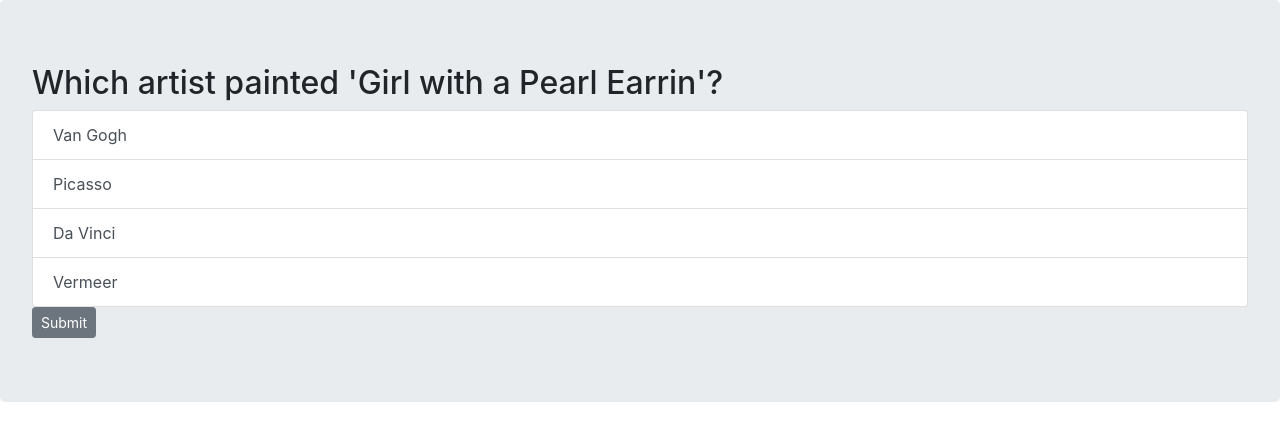
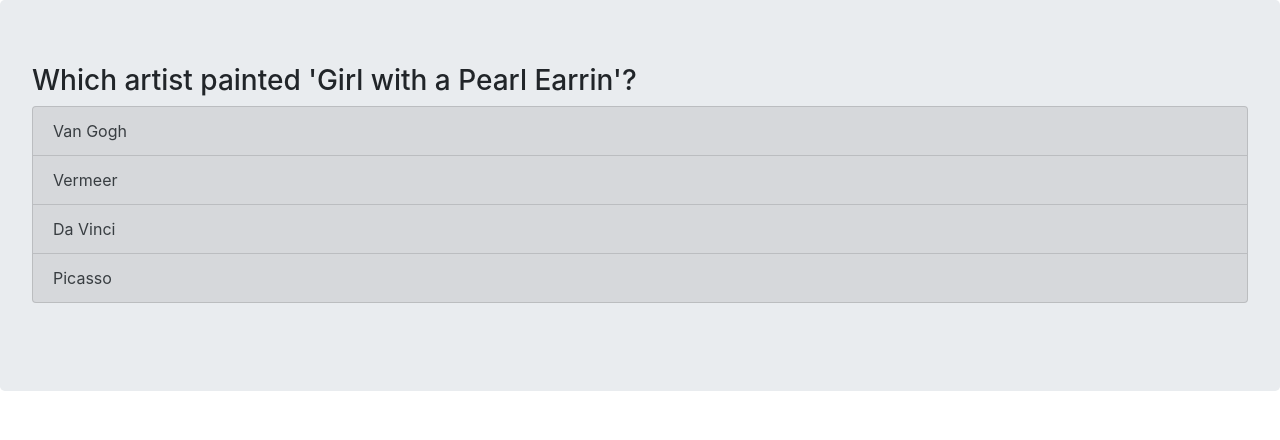
Before and after one commit to rdmcolorz/tandem_apprentice_challenge_2020, a React (Create React App) app: page / in a window 1280 px wide. Both pictures are taken after a click on the button "Start Game". Shown: the top 440 px of the page. Built offline with nearby package versions, Linux system fonts and the light colour scheme.

Commit message:
feature to show answer

```diff
--- a/src/App.js
+++ b/src/App.js
@@ -2,68 +2,94 @@ import "./App.css";
 import questions from "./data/Apprentice_TandemFor400_Data";
 import React, { Component } from "react";
 import QuestionBox from "./components/questionBox";
+import ScoreBox from "./components/scoreBox";
 // import StartBox from "./components/startBox";
 
 class App extends Component {
   state = {
     isStartGame: false,
+    isAnswered: false,
     isEndGame: false,
     randomQuestions: null,
     currentQuestion: null,
     currentChoices: null,
+    currentAnswer: null,
     questionIndex: 0,
     score: 0,
   };
-
+  shuffleArray = (array) => {
+    for (let i = array.length - 1; i > 0; i--) {
+      const j = Math.floor(Math.random() * (i + 1));
+      [array[i], array[j]] = [array[j], array[i]];
+    }
+    return array;
+  };
   handleStartGame = () => {
     //Get 10 random questions from json
     const randomQuestions = questions
       .sort(() => 0.5 - Math.random())
       .slice(0, 10);
+
     this.setState({
       randomQuestions: randomQuestions,
       currentQuestion: randomQuestions[0],
-      currentChoices: [
+      currentChoices: this.shuffleArray([
         ...randomQuestions[0]["incorrect"],
         randomQuestions[0]["correct"],
-      ],
+      ]),
       isStartGame: true,
+      questionIndex: 0,
     });
-    console.log("Start game!", this.state.isStartGame);
   };
   handleGetNextQuestion = () => {
-    console.log(this.state.questionIndex);
     const randomQuestions = this.state.randomQuestions;
     const questionIndex = this.state.questionIndex + 1;
 
     if (questionIndex < 10) {
       this.setState({
         currentQuestion: randomQuestions[questionIndex],
-        currentChoices: [
+        currentChoices: this.shuffleArray([
           ...randomQuestions[questionIndex]["incorrect"],
           randomQuestions[questionIndex]["correct"],
-        ],
+        ]),
         questionIndex: questionIndex,
+        isAnswered: false,
       });
     } else {
       this.setState({
         isEndGame: true,
+        isStartGame: false,
       });
     }
+  };
+  handleRestart = () => {
+    this.setState({
+      isEndGame: false,
+    });
+  };
+  handleCheckAnswer = () => {
+    this.setState({ isAnswered: true });
   };
 
   render() {
     return (
       <React.Fragment>
+        {this.state.isEndGame ? (
+          <ScoreBox onRestart={this.handleRestart} />
+        ) : (
           <QuestionBox
             currentQuestion={this.state.currentQuestion}
             currentChoices={this.state.currentChoices}
             // randomQuestions={this.state.randomQuestions}
+
+            isAnswered={this.state.isAnswered}
             isStartGame={this.state.isStartGame}
             isEndGame={this.state.isEndGame}
             onStartGame={this.handleStartGame}
+            onCheckAnswer={this.handleCheckAnswer}
             onGetNextQuestion={this.handleGetNextQuestion}
           />
+        )}
       </React.Fragment>
     );
   }
--- a/src/components/questionBox.jsx
+++ b/src/components/questionBox.jsx
@@ -3,39 +3,51 @@ import Jumbotron from "react-bootstrap/Jumbotron";
 import ListGroup from "react-bootstrap/ListGroup";
 
 class QuestionBox extends Component {
-  shuffleArray(array) {
-    for (let i = array.length - 1; i > 0; i--) {
-      const j = Math.floor(Math.random() * (i + 1));
-      [array[i], array[j]] = [array[j], array[i]];
+  revealAnswer = (choices, choice) => {
+    if (this.props.isAnswered) {
+      if (choice === choices["correct"]) {
+        return "success";
+      } else {
+        return "danger";
       }
+    } else {
+      return "secondary";
     }
+  };
 
   render() {
     let isStartGame = this.props.isStartGame;
-    console.log(this.props.currentQuestion);
+    let choices = this.props.currentChoices;
+
+    // const choices = this.shuffleArray(this.props.currentChoices);
     return (
-      <div>
       <Jumbotron>
         {isStartGame ? (
           <div>
-              <h2>{this.props.currentQuestion["question"]}</h2>
+            <h3>{this.props.currentQuestion["question"]}</h3>
             <ListGroup>
-                {this.props.currentChoices.map((choice) => (
+              {choices.map((choice) => (
                 <ListGroup.Item
                   action
-                    className="outline-secondary"
+                  variant={this.revealAnswer(
+                    this.props.currentQuestion,
+                    choice
+                  )}
+                  onClick={this.props.onCheckAnswer}
                   key={this.props.currentChoices.indexOf(choice)}
                 >
                   {choice}
                 </ListGroup.Item>
               ))}
             </ListGroup>
-              <button
-                className="btn btn-secondary btn-sm"
-                onClick={this.props.onGetNextQuestion}
-              >
-                Submit
-              </button>
+            <br></br>
+            {this.props.isAnswered ? (
+              <ListGroup>
+                <ListGroup.Item action onClick={this.props.onGetNextQuestion}>
+                  Next Question
+                </ListGroup.Item>
+              </ListGroup>
+            ) : null}
           </div>
         ) : (
           <div>
@@ -49,7 +61,6 @@ class QuestionBox extends Component {
           </div>
         )}
       </Jumbotron>
-      </div>
     );
   }
 }
--- /dev/null
+++ b/src/components/scoreBox.jsx
@@ -0,0 +1,17 @@
+import React, { Component } from "react";
+import Jumbotron from "react-bootstrap/Jumbotron";
+import Button from "react-bootstrap/Button";
+
+class ScoreBox extends Component {
+  state = {};
+  render() {
+    return (
+      <Jumbotron>
+        <h1>Your score:</h1>
+        <Button onClick={this.props.onRestart}>Play Again!</Button>
+      </Jumbotron>
+    );
+  }
+}
+
+export default ScoreBox;
```
Lines whose indentation alone changed are shown as unchanged.
